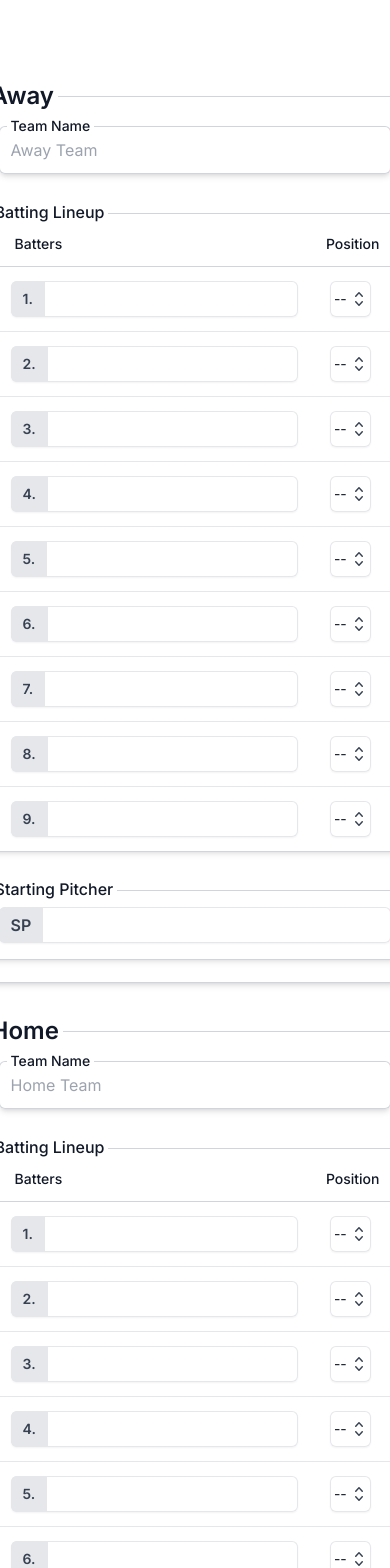
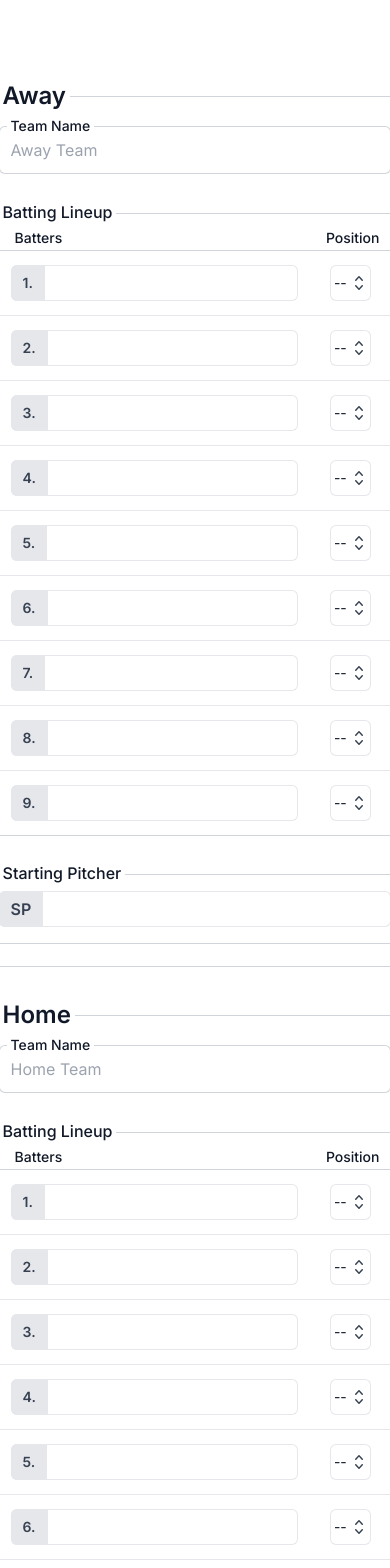
Before and after one commit to benvgrass/baseball-scorecard-app, a Next.js app: page / in a window 390 px wide. Shown: the top 1568 px of the page. Built offline with nearby package versions, Linux system fonts and the light colour scheme.

Commit message:
fixing display on mini vertical screens

```diff
--- a/src/components/lineupCard.tsx
+++ b/src/components/lineupCard.tsx
@@ -72,18 +72,18 @@ export default function LineupCard() {
     return (
         <>
 
-            <div className="relative shadow-md px-4 sm:px-6 lg:px-8 -mx-4 mt-10 ring-1 ring-gray-300 sm:mx-0 rounded-sm sm:rounded-lg">
+            <div className="relative sm:shadow-md px-4 sm:px-6 lg:px-8 -mx-4 mt-10 ring-1 ring-gray-300 sm:mx-0 rounded-sm sm:rounded-lg">
                 <label
                     htmlFor="lineup"
-                    className="absolute -top-3.5 left-2 inline-block bg-white px-1 text-md font-medium text-gray-900"
+                    className="absolute -top-3.5 sm:left-2 inline-block bg-white px-1 text-md font-medium text-gray-900"
                 >
                     Batting Lineup
                 </label>
                 <table id="lineup" className="min-w-full divide-y divide-gray-300">
                     <thead>
                     <tr>
-                        <th scope="col" className="pb-3 pt-5 pl-4 pr-3 text-left text-sm font-medium text-gray-900 sm:pl-6">Batters</th>
-                        <th scope="col" className="pb-3 pt-5 pl-4 pr-3 text-left text-sm font-medium text-gray-900 sm:pl-6">Position</th>
+                        <th scope="col" className="pb-0.5 pt-3.5 pl-4 pr-3 text-left text-sm font-medium text-gray-900 sm:pl-6">Batters</th>
+                        <th scope="col" className="pb-0.5 pt-3.5 pl-4 pr-3 text-left text-sm font-medium text-gray-900 sm:pl-6">Position</th>
                     </tr>
                     </thead>
                     <tbody>
@@ -93,7 +93,7 @@ export default function LineupCard() {
                                 i === 0 ? '' : 'border-t border-gray-200',
                                 'relative mt-auto px-3 py-3.5 text-sm text-gray-500 lg:table-cell'
                             )}>
-                                <div className="group flex rounded-md shadow-sm ring-1 ring-inset ring-gray-200 focus-within:ring-2 focus-within:ring-inset focus-within:ring-indigo-600 sm:max-w-md">
+                                <div className="group flex rounded-md sm:shadow-sm ring-1 ring-inset ring-gray-200 focus-within:ring-2 focus-within:ring-inset focus-within:ring-indigo-600 sm:max-w-md">
                                     <span className="inline-flex items-center rounded-l-md border-0 bg-gray-200 group-focus-within:bg-indigo-600 group-focus-within:text-white px-3 font-semibold  text-gray-700 sm:text-sm">
                                         {player.battingOrder + '.'}
                                     </span>
@@ -117,7 +117,7 @@ export default function LineupCard() {
                                     {({ open }) => (
                                         <>
                                             <div className="flex space-x-2.5 divide-y-2 divide-x mx-2">
-                                                <Listbox.Button className="group focus-within:font-semibold relative w-full cursor-default rounded-md bg-white py-1.5 pl-1 sm:pl-2 text-left text-gray-900 shadow-sm ring-1 ring-inset ring-gray-200 focus:outline-none focus:ring-2 focus:ring-indigo-600 text-sm leading-6">
+                                                <Listbox.Button className="group focus-within:font-semibold relative w-full cursor-default rounded-md bg-white py-1.5 pl-1 sm:pl-2 text-left text-gray-900 sm:shadow-sm ring-1 ring-inset ring-gray-200 focus:outline-none focus:ring-2 focus:ring-indigo-600 text-sm leading-6">
                                                     <span className="block">{player.position || '--'}</span>
                                                     <span className="flex pointer-events-none absolute inset-y-0 right-0 pr-0.5 sm:pr-1 items-center">
                                                             <ChevronUpDownIcon className="h-5 w-5 text-gray-700 group-focus-within:text-indigo-600" aria-hidden="true" />
@@ -130,7 +130,7 @@ export default function LineupCard() {
                                                     leaveFrom="opacity-100"
                                                     leaveTo="opacity-0"
                                                 >
-                                                    <Listbox.Options className="absolute z-10 mt-1 max-h-60 overflow-auto rounded-md bg-white py-1 shadow-lg ring-1 ring-black ring-opacity-5 focus:outline-none sm:text-sm sm:leading-6">
+                                                    <Listbox.Options className="absolute z-10 mt-1 max-h-60 overflow-auto rounded-md bg-white py-1 sm:shadow-lg ring-1 ring-black ring-opacity-5 focus:outline-none sm:text-sm sm:leading-6">
                                                         <Listbox.Option value={""} className={({ active }) =>
                                                             classNames(
                                                                 active ? 'bg-indigo-600 text-white' : 'text-gray-900',
@@ -190,14 +190,14 @@ export default function LineupCard() {
                     </tbody>
                 </table>
             </div>
-            <div className="relative px-4 shadow-md sm:px-6 lg:px-8 py-4 -mx-4 mt-10 ring-1 ring-gray-300 sm:mx-0 rounded-sm sm:rounded-lg" >
+            <div className="relative px-4 sm:shadow-md sm:px-6 lg:px-8 py-4 -mx-4 mt-10 ring-1 ring-gray-300 sm:mx-0 rounded-sm sm:rounded-lg" >
                 <label
                     htmlFor="pitcher"
-                    className="absolute -top-3.5 left-2 inline-block bg-white px-1 text-md font-medium text-gray-900"
+                    className="absolute -top-3.5 sm:left-2 inline-block bg-white px-1 text-md font-medium text-gray-900"
                 >
                     Starting Pitcher
                 </label>
-                <div className="group flex shadow-sm ring-1 ring-inset ring-gray-200 rounded-md focus-within:ring-2 focus-within:ring-inset focus-within:ring-indigo-600">
+                <div className="group flex sm:shadow-sm ring-1 ring-inset ring-gray-200 rounded-md focus-within:ring-2 focus-within:ring-inset focus-within:ring-indigo-600">
                     <span className="inline-flex items-center rounded-l-md border-0 bg-gray-200 group-focus-within:bg-indigo-600 group-focus-within:text-white px-3 font-semibold text-gray-700 sm:text-sm">
                         SP
                     </span>
--- a/src/components/teamInput.tsx
+++ b/src/components/teamInput.tsx
@@ -5,10 +5,10 @@ import React from "react";
 export default function TeamInput({home}: {home: boolean}) {
     return (
         <form>
-            <div className="relative h-full shadow-md rounded-lg p-6 border-0 ring-1 ring-inset ring-gray-300">
-                <h1 className="absolute -top-3.5 left-3 inline-block bg-white px-1 text-2xl font-semibold leading-7 text-gray-900">{home? "Home": "Away"}</h1>
+            <div className="relative h-full sm:shadow-md rounded-lg p-6 border-0 ring-1 ring-inset ring-gray-300">
+                <h1 className="absolute -top-3.5 sm:left-3 inline-block bg-white px-1 text-2xl font-semibold leading-7 text-gray-900">{home? "Home": "Away"}</h1>
 
-                <div className="relative flex mt-1.5 rounded-md shadow-md ring-1 ring-inset ring-gray-300 focus-within:ring-2 focus-within:ring-inset focus-within:ring-indigo-600 sm:max-w-md">
+                <div className="relative flex mt-1.5 rounded-md sm:shadow-md ring-1 ring-inset ring-gray-300 focus-within:ring-2 focus-within:ring-inset focus-within:ring-indigo-600 sm:max-w-md">
                     <label
                         htmlFor={home? "home-teamname": "away-teamname"}
                         className="absolute -top-2.5 left-2 inline-block bg-white px-1 text-sm font-medium leading-5 text-gray-900"
```
